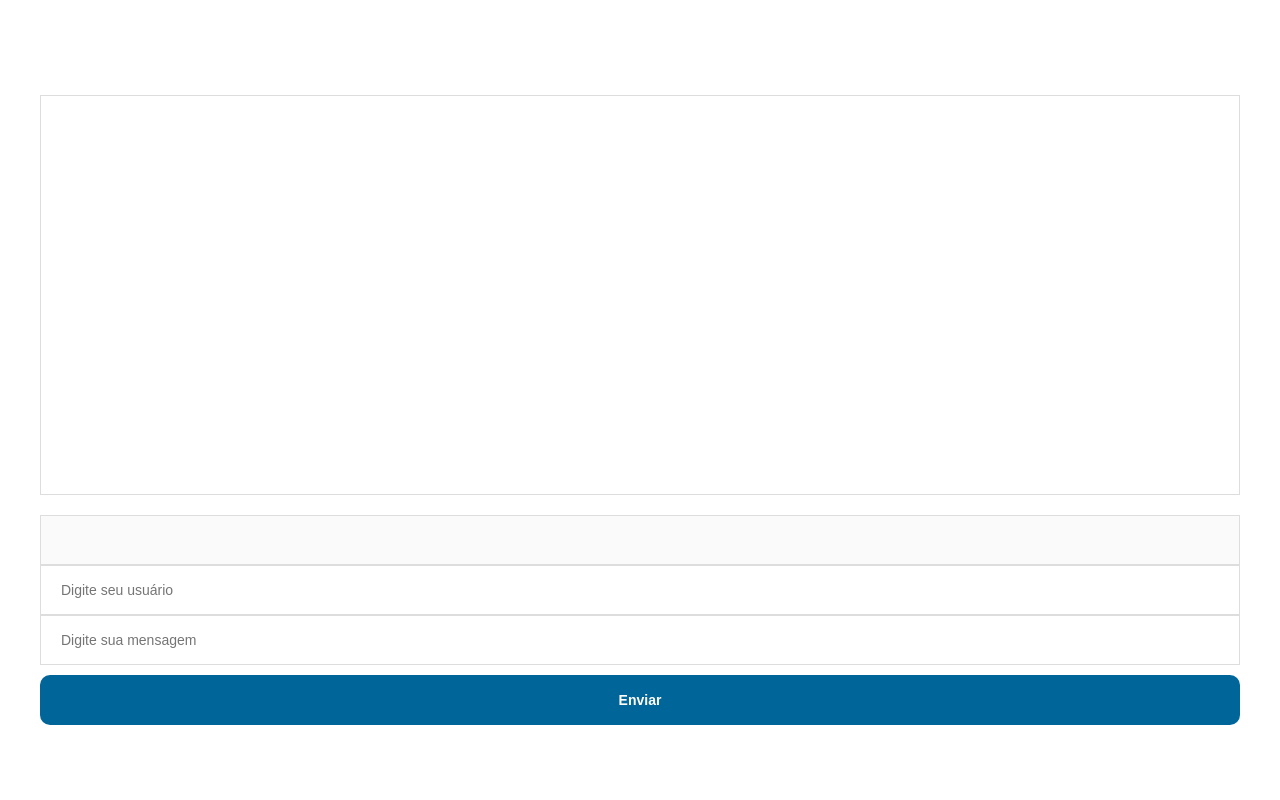
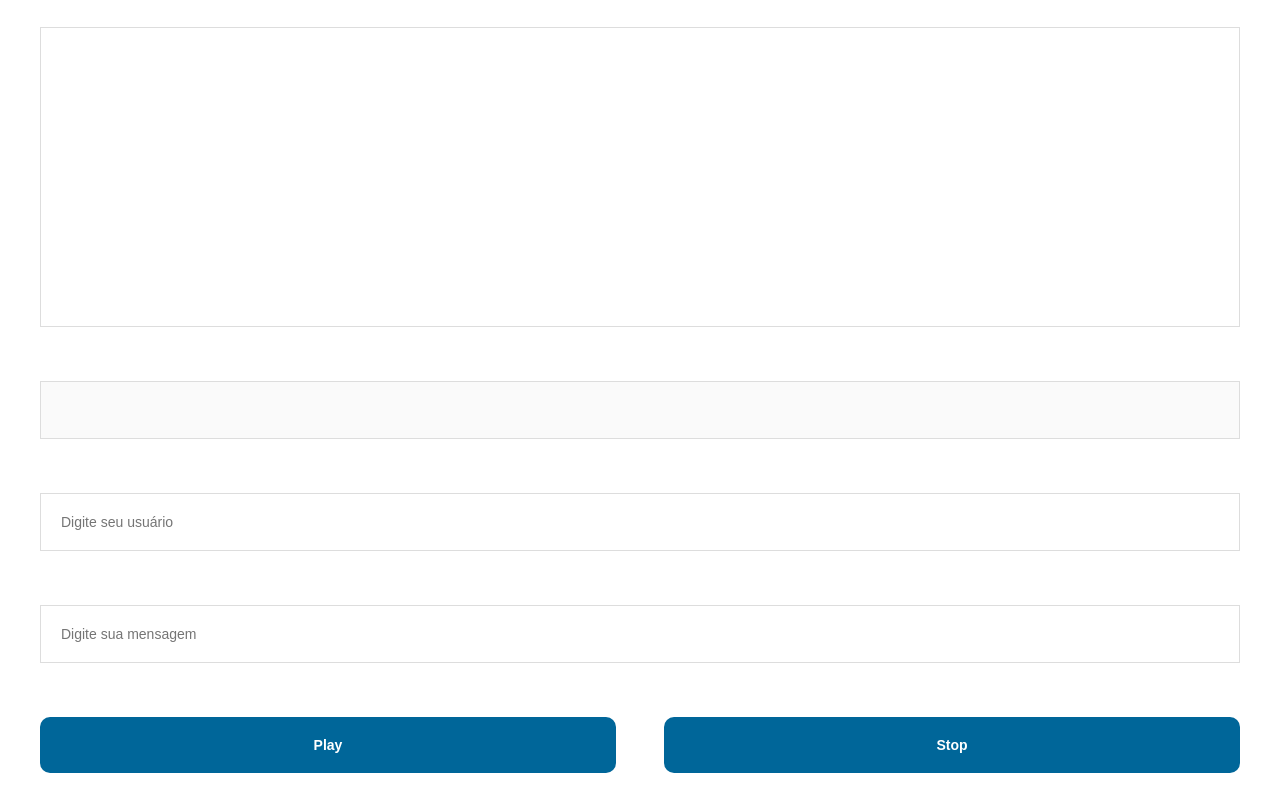
Before and after one commit to GuFerreir/heroku-redes-EP, a website: page index.html in a window 1280 px wide. Drawn offline with nearby package versions, Linux system fonts and the light colour scheme; no server answers.

Commit message:
Exibindo quem está Streamando atualmente

```diff
--- a/index.html
+++ b/index.html
@@ -17,20 +17,24 @@
         <form id="chat">
             <div id="msgs" class="messages"></div>
 
-            <input type="text" id="idSocket" name="idSocket" disabled>
+            <input type="text" id="stm" name="streamer" disabled>
 
             <input type="text" id="user" name="username" placeholder="Digite seu usuário">
 
             <input type="text" id="msg" name="message" placeholder="Digite sua mensagem">
 
-            <button type="submit">Enviar</button>
+            <button id="play" type="submit">Play</button>
+            <button id="stop" type="reset">Stop</button>
         </form>
 
         <script type="text/javascript">
-            var socket = io(`https://redesep6s.herokuapp.com/`);
+
+            // https://redesep6s.herokuapp.com/
+            var socket = io('https://redesep6s.herokuapp.com/');
 
             function renderMessage(message) {
                 $('#msgs').append('<div class="message"><strong>'+ message.author +': </strong>'+ message.message +'</div>');
+                $('#stm').val(`${message.author} está streamando`);
             }
 
             socket.on('previousMessages', function(messages){
@@ -47,10 +51,11 @@
 
             $('#chat').submit(function(event){
                 event.preventDefault();
+
                 var author = $('#user').val();
                 var message = $('#msg').val();
 
-                if(author && message){
+                if(author.length > 0 && message.length > 0){
 
                     var messageObject = {
                         author:author,
@@ -64,6 +69,11 @@
                 }
             })
 
+            $('#stop').click(function(event){
+                event.preventDefault();
+                window.location.reload();
+            })
+
         </script>
     </body>
 </html>
--- a/styles.css
+++ b/styles.css
@@ -1,6 +1,6 @@
 html, body {
     height: 100%;
-    padding: 1rem 2rem;
+    padding: 0rem 2rem;
     font-size: 10px;
     box-sizing: border-box;
   }
@@ -14,46 +14,44 @@ html, body {
   #chat {
     height: 100%;
     display: flex;
-    justify-content: center;
+    justify-content: space-between;
     align-items: center;
-    flex-direction: column;
     box-sizing: border-box;
+    flex-wrap: wrap;
+    margin:0;
   }
 
   input {
     width: 100%;
     border: .1rem solid #ddd;
-    height: 5rem;
-    padding: 0 2rem;
+    padding: 2rem;
     font-size: 1.4rem;
     box-sizing: border-box;
+    margin: 0;
   }
 
   button {
-    width: 100%;
-    height: 5rem;
+    width: 48%;
+    padding: 2rem;
     font-size: 1.4rem;
     background: #069;
     text-align: center;
-    line-height: 5rem;
     font-weight: bold;
     color: #FFF;
-    margin-top: 1rem;
     box-sizing: border-box;
     border-radius: 1rem;
     box-shadow: 0 0 0 0;
     border: 0 none;
     outline: 0;
+    margin: 0;
   }
-
-
 
   .messages {
     width: 100%;
-    height: 40rem;
-    margin: 2rem 0;
+    height: 30rem;
     border: .1rem solid #ddd;
     padding: 2rem;
     box-sizing: border-box;
     overflow:auto;
+    margin: 0;
   }
```
